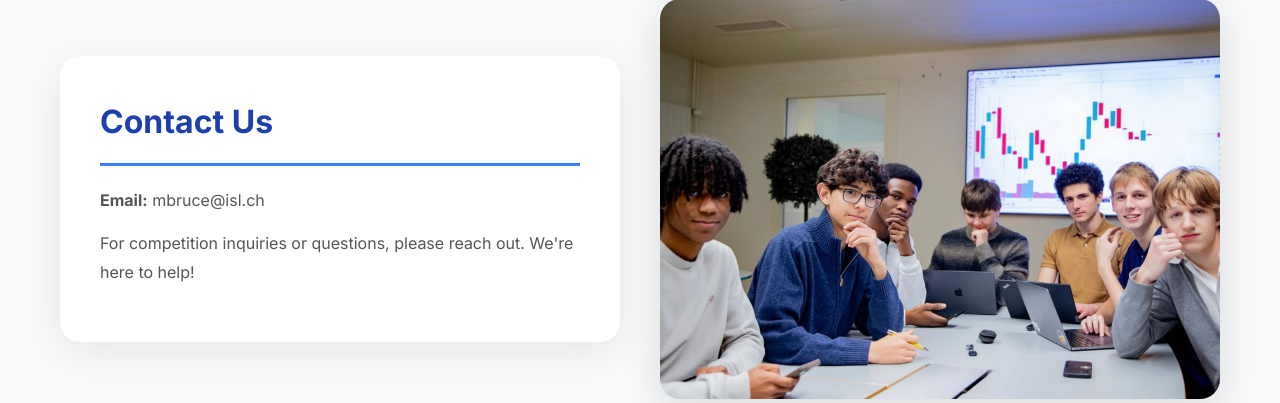
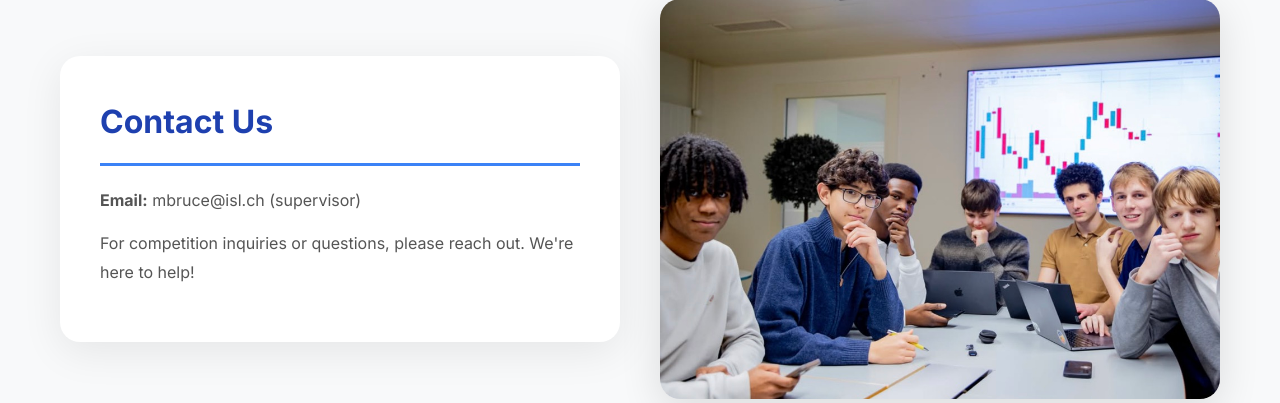
Before and after one commit to craftybytes/investment-championship, a Flask app: page /about in a window 1280 px wide. Shown: the part 2403-2806 px from the top of the page. Run offline with Flask 3, Linux system fonts and the light colour scheme.

Commit message:
supervisor title added after Mr Bruce's E-Mail

```diff
--- a/templates/about.html
+++ b/templates/about.html
@@ -203,7 +203,7 @@
         <div class="contact-layout">
             <div class="content-box">
                 <h2>Contact Us</h2>
-                <p><strong>Email:</strong> mbruce@isl.ch</p>
+                <p><strong>Email:</strong> mbruce@isl.ch (supervisor)</p>
                 <p>For competition inquiries or questions, please reach out. We're here to help!</p>
             </div>
             <div class="image-container">
```
